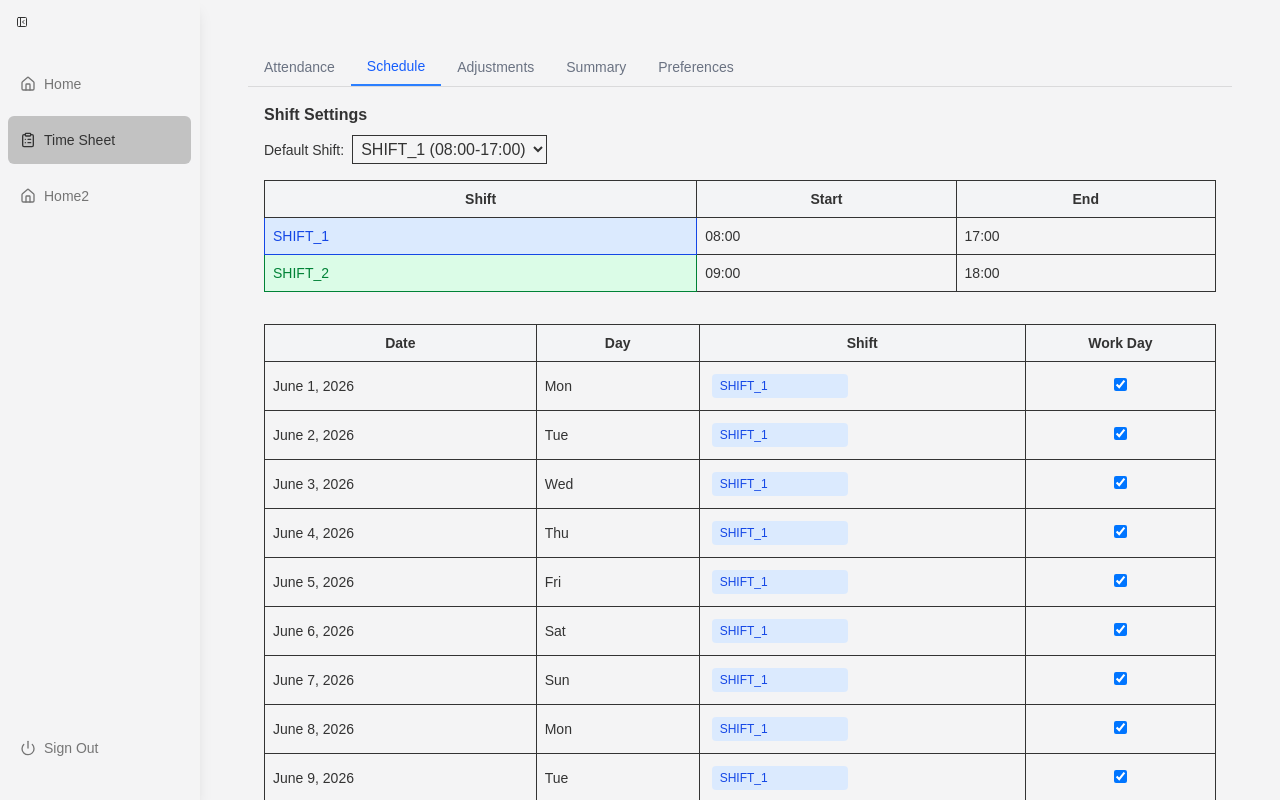
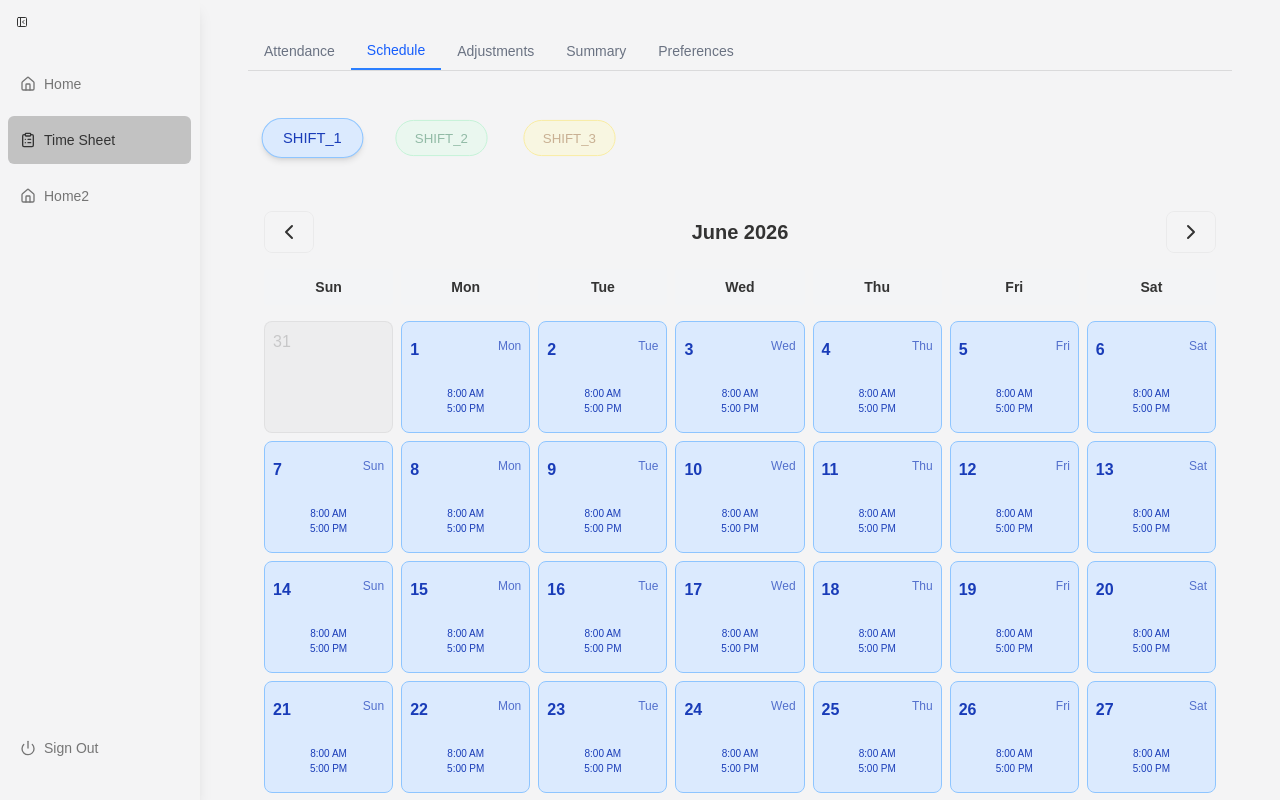
Before and after one commit to iambars/WorkPulse, a Next.js app: page /dashboard/timesheet in a window 1280 px wide. Both pictures are taken after a click on the button "Schedule". Built offline with nearby package versions, Linux system fonts and the light colour scheme.

Commit message:
feat: redesign shift schedule into calendar with rest day selection

```diff
--- a/app/dashboard/layout.tsx
+++ b/app/dashboard/layout.tsx
@@ -6,7 +6,7 @@ export default function Layout({ children }: { children: React.ReactNode }) {
       {/* <div className="w-full flex-none md:w-64"> */}
       <SideNav />
       {/* </div> */}
-      <div className="text-primary grow p-6 md:overflow-y-auto md:p-12">
+      <div className="text-primary grow px-6 md:overflow-y-auto md:px-12">
         {children}
       </div>
     </div>
--- a/app/dashboard/page.tsx
+++ b/app/dashboard/page.tsx
@@ -5,9 +5,9 @@ import { redirect } from "next/navigation";
 export default async function DashboardPage() {
   const session = await auth();
 
-  if (!session) {
-    redirect("/login");
-  }
+  // if (!session) {
+  //   redirect("/login");
+  // }
 
   // console.log("session: ", session);
 
--- a/app/dashboard/timesheet/page.tsx
+++ b/app/dashboard/timesheet/page.tsx
@@ -21,7 +21,7 @@ export default function TimesheetPage() {
   return (
     <div className="w-full">
       <NavBar activeTab={activeTab} setActiveTab={setActiveTab} />
-      <div className="p-4">{tabContent[activeTab]}</div>
+      <div className="pt-12">{tabContent[activeTab]}</div>
     </div>
   );
 }
--- a/components/ui/timesheet/navbar.tsx
+++ b/components/ui/timesheet/navbar.tsx
@@ -7,7 +7,7 @@ type NavBarProps = {
 
 export default function NavBar({ activeTab, setActiveTab }: NavBarProps) {
   return (
-    <div className="border-secondary/20 flex border-b text-sm font-medium">
+    <div className="border-secondary/20 bg-background sticky top-0 z-10 flex w-full border-b pt-6 text-sm font-medium md:pt-8">
       {tabs.map((tab) => (
         <button
           key={tab}
--- a/components/ui/timesheet/schedule-table.tsx
+++ b/components/ui/timesheet/schedule-table.tsx
@@ -1,11 +1,12 @@
 "use client";
 
-import { useState } from "react";
+import { ChevronLeft, ChevronRight } from "lucide-react";
+import { useMemo, useState } from "react";
 
-type Row = {
+type DaySchedule = {
   date: string;
+  workDay: boolean;
   shift: string;
-  selected: boolean;
 };
 
 type Shift = {
@@ -15,204 +16,246 @@ type Shift = {
   color: string;
 };
 
-export default function ScheduleTable() {
-  const cutoffStart = new Date("2026-06-01");
-
-  const [defaultShift, setDefaultShift] = useState("SHIFT_1");
-  const [openIndex, setOpenIndex] = useState<number | null>(null);
+export default function ScheduleCalendar() {
+  const year = 2026;
 
   const [shifts] = useState<Shift[]>([
     {
       name: "SHIFT_1",
       start: "08:00",
       end: "17:00",
-      color: "bg-blue-100 text-blue-700",
+      color: "bg-blue-100 text-blue-800 border-blue-300",
     },
     {
       name: "SHIFT_2",
       start: "09:00",
       end: "18:00",
-      color: "bg-green-100 text-green-700",
+      color: "bg-green-100 text-green-800 border-green-300",
+    },
+    {
+      name: "SHIFT_3",
+      start: "13:00",
+      end: "22:00",
+      color: "bg-yellow-100 text-yellow-800 border-yellow-300",
     },
   ]);
 
-  const [rows, setRows] = useState<Row[]>(
-    Array.from({ length: 15 }, (_, i) => {
-      const d = new Date(cutoffStart);
-      d.setDate(cutoffStart.getDate() + i);
+  const [selectedShift, setSelectedShift] = useState("SHIFT_1");
+  const [currentMonth, setCurrentMonth] = useState(5); // June
 
-      return {
-        date: d.toISOString().split("T")[0],
+  const createYearSchedule = (): DaySchedule[] => {
+    const result: DaySchedule[] = [];
+
+    for (
+      let date = new Date(year, 0, 1);
+      date <= new Date(year, 11, 31);
+      date.setDate(date.getDate() + 1)
+    ) {
+      result.push({
+        date: new Date(date).toISOString().split("T")[0],
+        workDay: true,
         shift: "SHIFT_1",
-        selected: true,
-      };
-    }),
-  );
+      });
+    }
 
-  const formatDate = (dateStr: string) =>
-    new Date(dateStr).toLocaleDateString("en-US", {
-      year: "numeric",
-      month: "long",
-      day: "numeric",
-    });
+    return result;
+  };
 
-  const getDay = (dateStr: string) =>
+  const [days, setDays] = useState<DaySchedule[]>(createYearSchedule);
+
+  const updateDay = (date: string, data: Partial<DaySchedule>) => {
+    setDays((prev) =>
+      prev.map((day) => (day.date === date ? { ...day, ...data } : day)),
+    );
+  };
+
+  const getShift = (name: string) =>
+    shifts.find((shift) => shift.name === name);
+
+  const formatTime = (time: string) => {
+    const [hourStr, minute] = time.split(":");
+    let hour = parseInt(hourStr, 10);
+
+    const ampm = hour >= 12 ? "PM" : "AM";
+    hour = hour % 12;
+    if (hour === 0) hour = 12;
+
+    return `${hour}:${minute} ${ampm}`;
+  };
+
+  const getDayName = (dateStr: string) =>
     new Date(dateStr).toLocaleDateString("en-US", {
       weekday: "short",
     });
 
-  const updateRow = (index: number, data: Partial<Row>) => {
-    const copy = [...rows];
-    copy[index] = { ...copy[index], ...data };
-    setRows(copy);
-  };
+  const monthName = new Date(year, currentMonth).toLocaleDateString("en-US", {
+    month: "long",
+    year: "numeric",
+  });
 
-  const applyDefaultShift = (shift: string) => {
-    setDefaultShift(shift);
+  const monthDays = useMemo(() => {
+    return days.filter((day) => {
+      const date = new Date(day.date);
 
-    setRows((prev) =>
-      prev.map((r) =>
-        r.selected
-          ? {
-              ...r,
-              shift,
-            }
-          : r,
-      ),
-    );
-  };
+      return date.getFullYear() === year && date.getMonth() === currentMonth;
+    });
+  }, [days, currentMonth]);
 
-  const getShiftStyle = (shiftName: string) => {
-    return (
-      shifts.find((s) => s.name === shiftName)?.color ??
-      "bg-gray-100 text-gray-600"
-    );
-  };
+  const firstDay = new Date(year, currentMonth, 1).getDay();
+  const offset = firstDay;
+  const prevMonthLastDay = new Date(year, currentMonth, 0).getDate();
 
   return (
-    <div className="space-y-8">
-      {/* ================= SHIFT SETTINGS ================= */}
+    // <div className="space-y-8">
+    <div className="mx-auto w-full max-w-5xl space-y-4 px-2 sm:px-4">
+      {/* SHIFT SELECTOR */}
+      <div className="flex flex-wrap gap-8">
+        {shifts.map((shift) => (
+          <div key={shift.name} className="flex flex-col gap-2">
+            <button
+              onClick={() => setSelectedShift(shift.name)}
+              className={`peer rounded-full border px-3 py-2 text-sm ${
+                selectedShift === shift.name
+                  ? "border-1.5 scale-105 shadow-md ring-1 ring-transparent"
+                  : "scale-95 opacity-40 hover:opacity-60"
+              } ${shift.color}`}
+            >
+              {shift.name}
+            </button>
+
+            <span className="text-secondary border-secondary/20 invisible rounded-full border px-3 py-1.5 text-center text-xs opacity-0 transition-all peer-hover:visible peer-hover:opacity-100">
+              {shift.start} - {shift.end}
+            </span>
+          </div>
+        ))}
+      </div>
+
+      {/* MONTH NAVIGATION */}
+      <div className="flex items-center justify-between">
+        <button
+          onClick={() => setCurrentMonth((m) => (m === 0 ? 11 : m - 1))}
+          className="border-border/10 hover:border-border/50 rounded-lg border px-3 py-2 hover:text-blue-500"
+        >
+          <ChevronLeft />
+        </button>
+
+        <h2 className="text-xl font-bold">{monthName}</h2>
+
+        <button
+          onClick={() => setCurrentMonth((m) => (m === 11 ? 0 : m + 1))}
+          className="border-border/10 hover:border-border/50 rounded-lg border px-3 py-2 hover:text-blue-500"
+        >
+          <ChevronRight />
+        </button>
+      </div>
+
+      {/* WEEK HEADER */}
+      <div className="mb-4 grid grid-cols-7 gap-2 text-center text-sm font-semibold">
+        {["Sun", "Mon", "Tue", "Wed", "Thu", "Fri", "Sat"].map((day) => (
+          <div key={day} className="rounded bg-gray-100 p-2">
+            {day}
+          </div>
+        ))}
+      </div>
+
+      {/* CALENDAR */}
+      <div className="grid grid-cols-7 gap-2">
+        {Array.from({ length: offset }).map((_, index) => (
+          <div
+            key={`prev-${index}`}
+            className="bg-secondary/5 text-primary/20 border-secondary/10 min-h-28 rounded-lg border p-2"
+          >
+            {prevMonthLastDay - offset + index + 1}
+          </div>
+        ))}
+
+        {monthDays.map((day) => {
+          const shift = getShift(day.shift);
+
+          const cardClass = day.workDay
+            ? (shift?.color ?? "bg-gray-100 text-gray-700 border-gray-300")
+            : "bg-gray-100 text-gray-400 border-gray-300";
+
+          return (
+            <button
+              key={day.date}
+              onClick={() =>
+                updateDay(day.date, {
+                  workDay: !day.workDay,
+                  shift: selectedShift,
+                })
+              }
+              className={`min-h-28 rounded-lg border p-2 text-left transition hover:scale-[1.01] ${cardClass}`}
+            >
+              <div className="flex justify-between">
+                <span className="font-semibold">
+                  {new Date(day.date).getDate()}
+                </span>
+
+                <span className="text-xs opacity-70">
+                  {getDayName(day.date)}
+                </span>
+              </div>
+
+              <div className="mt-6 text-center text-[10px] font-medium">
+                {day.workDay ? (
+                  <>
+                    <div>{shift?.start ? formatTime(shift.start) : ""}</div>
+                    <div>{shift?.end ? formatTime(shift.end) : ""}</div>
+                  </>
+                ) : (
+                  "REST DAY"
+                )}
+              </div>
+            </button>
+          );
+        })}
+
+        {Array.from({
+          length: (7 - ((offset + monthDays.length) % 7)) % 7,
+        }).map((_, index) => (
+          <div
+            key={`next-${index}`}
+            className="bg-secondary/5 text-primary/20 border-secondary/10 min-h-28 rounded-lg border p-2"
+          >
+            {index + 1}
+          </div>
+        ))}
+      </div>
+
+      {/* SHIFT TABLE */}
       <div>
-        <h2 className="mb-2 font-semibold">Shift Settings</h2>
+        <h2 className="mb-2 text-lg font-semibold">Shift Settings</h2>
 
-        <div className="mb-4">
-          <label className="text-sm font-medium">Default Shift:</label>
-
-          <select
-            value={defaultShift}
-            onChange={(e) => applyDefaultShift(e.target.value)}
-            className="ml-2 border p-1"
-          >
-            {shifts.map((s) => (
-              <option key={s.name} value={s.name}>
-                {s.name} ({s.start}-{s.end})
-              </option>
-            ))}
-          </select>
-        </div>
-
-        {/* TOP SHIFT TABLE (RESTORED) */}
-        <table className="w-full table-fixed border text-sm">
+        <table className="w-full border text-sm">
           <thead className="bg-gray-100">
             <tr>
-              <th className="w-40 border p-2">Shift</th>
-              <th className="w-24 border p-2">Start</th>
-              <th className="w-24 border p-2">End</th>
+              <th className="border p-2">Shift</th>
+              <th className="border p-2">Start</th>
+              <th className="border p-2">End</th>
             </tr>
           </thead>
 
           <tbody>
-            {shifts.map((s, i) => (
-              <tr key={i}>
-                <td className={`border p-2 ${s.color}`}>{s.name}</td>
-                <td className="border p-2">{s.start}</td>
-                <td className="border p-2">{s.end}</td>
+            {shifts.map((shift) => (
+              <tr key={shift.name}>
+                <td className={`border p-2 ${shift.color}`}>{shift.name}</td>
+                <td className="border p-2">{shift.start}</td>
+                <td className="border p-2">{shift.end}</td>
               </tr>
             ))}
           </tbody>
         </table>
       </div>
 
-      {/* ================= ROSTER TABLE ================= */}
-      <table className="w-full table-fixed border text-sm">
-        <thead className="bg-gray-100">
-          <tr>
-            <th className="w-40 border p-2">Date</th>
-            <th className="w-24 border p-2">Day</th>
-            <th className="w-48 border p-2">Shift</th>
-            <th className="w-28 border p-2">Work Day</th>
-          </tr>
-        </thead>
+      {/* DEBUG */}
+      <div>
+        <h2 className="mb-2 text-lg font-semibold">Generated Schedule</h2>
 
-        <tbody>
-          {rows.map((row, i) => (
-            <tr key={i} className="hover:bg-gray-50">
-              {/* DATE */}
-              <td className="border p-2 font-medium">{formatDate(row.date)}</td>
-
-              {/* DAY */}
-              <td className="border p-2">{getDay(row.date)}</td>
-
-              {/* SHIFT DROPDOWN */}
-              <td className="border p-2">
-                <div className="relative w-36">
-                  <div
-                    onClick={() => setOpenIndex(openIndex === i ? null : i)}
-                    className="cursor-pointer p-1"
-                  >
-                    <span
-                      className={`inline-block w-full rounded px-2 py-1 text-xs ${getShiftStyle(
-                        row.shift,
-                      )}`}
-                    >
-                      {row.shift}
-                    </span>
-                  </div>
-
-                  {openIndex === i && (
-                    <div className="absolute z-10 mt-1 w-full border bg-white shadow">
-                      {shifts.map((s) => (
-                        <div
-                          key={s.name}
-                          onClick={() => {
-                            updateRow(i, {
-                              shift: s.name,
-                            });
-                            setOpenIndex(null);
-                          }}
-                          className="flex cursor-pointer items-center justify-between px-2 py-1 hover:bg-gray-100"
-                        >
-                          <span className="text-xs">{s.name}</span>
-
-                          <span
-                            className={`rounded px-2 py-0.5 text-[10px] ${s.color}`}
-                          >
-                            ●
-                          </span>
-                        </div>
-                      ))}
-                    </div>
-                  )}
-                </div>
-              </td>
-
-              {/* WORK DAY */}
-              <td className="border p-2 text-center">
-                <input
-                  type="checkbox"
-                  checked={row.selected}
-                  onChange={() =>
-                    updateRow(i, {
-                      selected: !row.selected,
-                      shift: !row.selected ? defaultShift : row.shift,
-                    })
-                  }
-                />
-              </td>
-            </tr>
-          ))}
-        </tbody>
-      </table>
+        <pre className="max-h-96 overflow-auto rounded bg-gray-100 p-4 text-xs">
+          {JSON.stringify(days, null, 2)}
+        </pre>
+      </div>
     </div>
   );
 }
```
